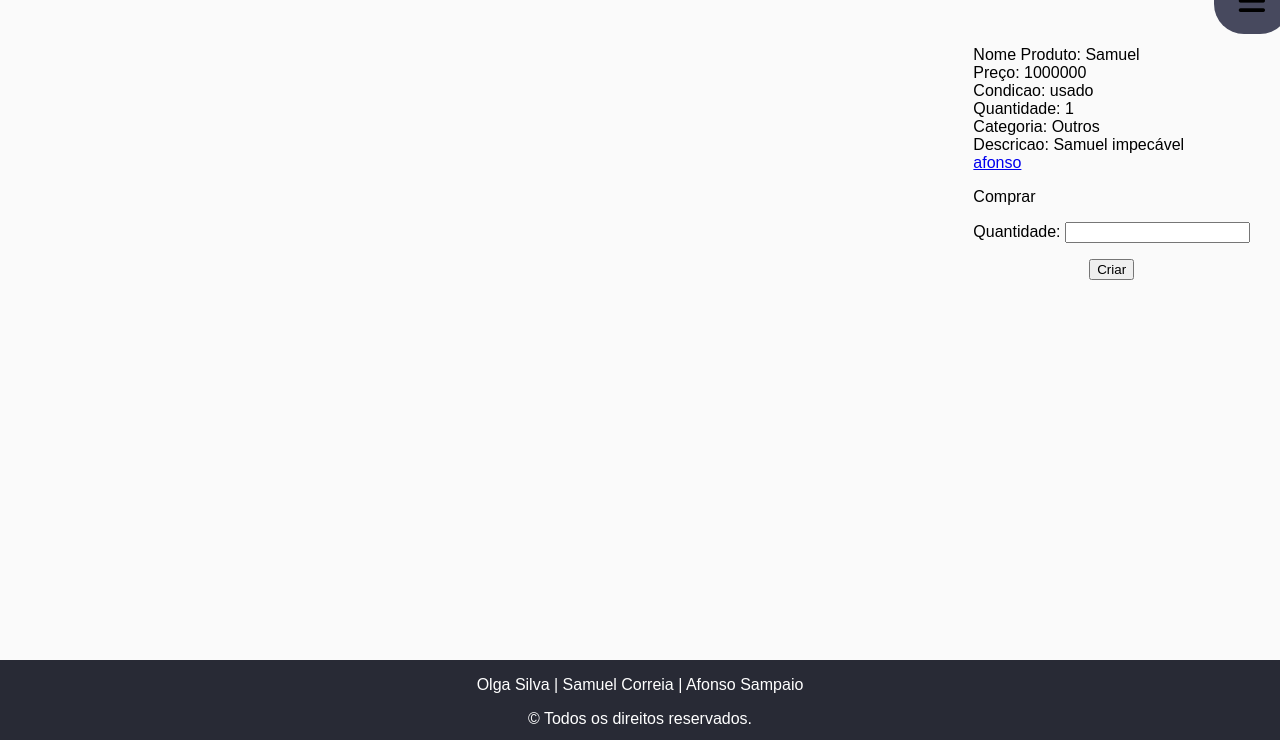
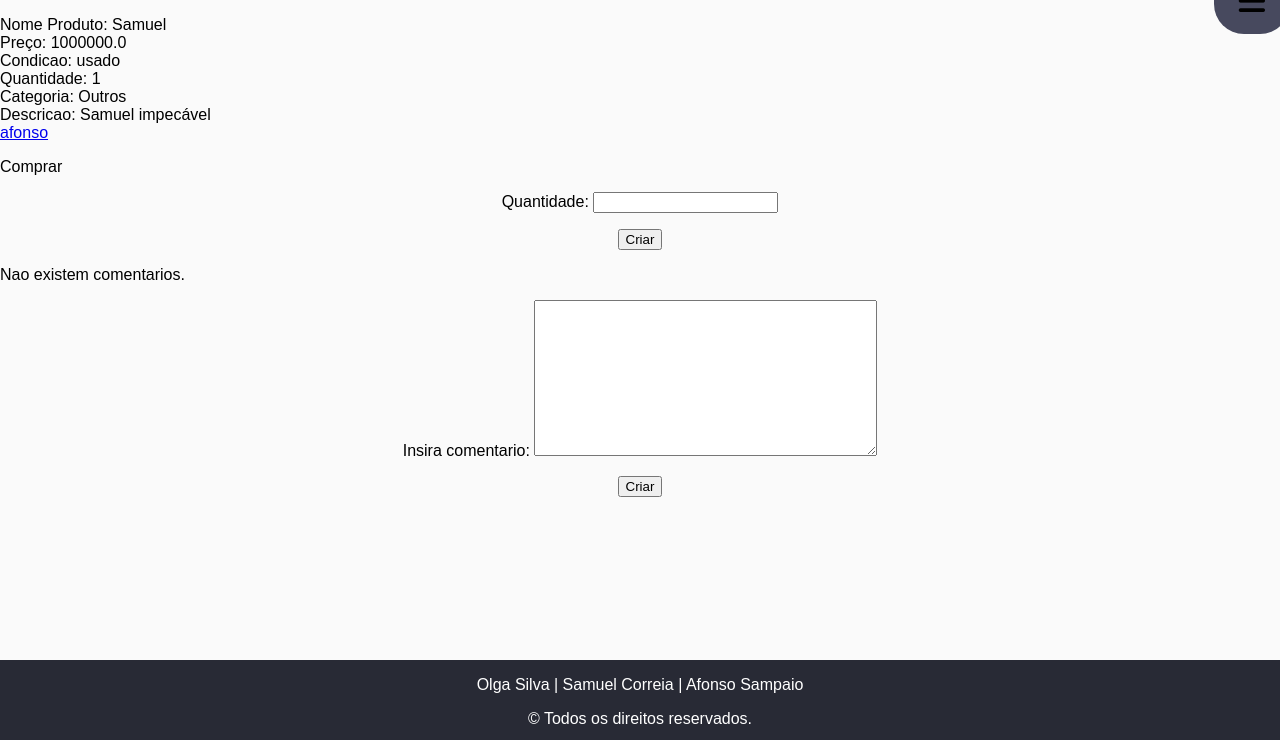
Before and after one commit to samuel0correia/ibuypr, a Django app: page /ibuy/produto/5 in a window 1280 px wide. Shown: the part 60-800 px from the top of the page. Run offline with Django 4.2, Linux system fonts and the light colour scheme; data comes from the database, SQL or seed files in the repository; some libraries are stand-ins or nearby versions.

Commit message:
implementaçao dos comentarios, e remover produto do carrinho (falta testar)

```diff
--- a/ibuypr/ibuy/forms.py
+++ b/ibuypr/ibuy/forms.py
@@ -1,5 +1,5 @@
 from django import forms
-from .models import Categoria, Produto
+from .models import Categoria, Produto, Comentario
 
 
 #class CategoriaForm(forms.ModelForm):
@@ -26,3 +26,11 @@ class ContaForm(forms.Form):
     cpassword = forms.CharField(label='Confirmar Password', widget=forms.PasswordInput())
     img_user = forms.FileField(label='Imagem de Utilizador',
                                widget=forms.FileInput(attrs={'accept': 'image/png, image/gif, image/jpeg'}))
+
+class ComentarioForm(forms.ModelForm):
+    class Meta:
+        model = Comentario
+        fields = ['texto']
+        labels = {
+            'texto': "Insira comentario"
+        }
--- a/ibuypr/ibuy/models.py
+++ b/ibuypr/ibuy/models.py
@@ -44,8 +44,6 @@ class Rating(models.Model):
 
 
 class Comentario(models.Model):
-    utilizador_fk = models.ForeignKey(User, on_delete=models.CASCADE)
-    produto_fk = models.ForeignKey(Produto, on_delete=models.CASCADE)
-    # os comentarios são para os produtos, right? - sim
+    user = models.ForeignKey(User, on_delete=models.CASCADE)
+    produto = models.ForeignKey(Produto, on_delete=models.CASCADE)
     texto = models.TextField()
-    # data
--- a/ibuypr/ibuy/templates/ibuy/index.html
+++ b/ibuypr/ibuy/templates/ibuy/index.html
@@ -43,6 +43,7 @@
                 <a href="{% url 'ibuy:loginuser' %}">LogIn</a>
                 <a href="{% url 'ibuy:criarproduto' %}">Criar Produto</a>
                 <a href="{% url 'ibuy:meusprodutos' %}">Meus Produtos</a>
+                <a href="{% url 'ibuy:index' %}">Home</a>
             </div>
         </section>
     </header>
--- a/ibuypr/ibuy/templates/ibuy/produto.html
+++ b/ibuypr/ibuy/templates/ibuy/produto.html
@@ -10,7 +10,6 @@
 <body>
 {% block content %}
 
-        <aside style="float:right; padding: 15px; margin: 15px">
     <p>
         Nome Produto: {{ produto.nome }} <br>
         Preço: {{ produto.preco }} <br>
@@ -29,6 +28,24 @@
         <input type="submit" value="Criar"/>
     </form>
 
+    {% if listacomentarios %}
+
+    {% for comentario in listacomentarios %}
+    <li>
+        From: {{ comentario.user }}
+        Texto: {{ comentario.texto }}
+    </li>
+    {% endfor %}
+    {% else %}
+    <p>Nao existem comentarios.</p>
+    {% endif %}
+
+    <form action="{% url 'ibuy:produto' produto.id %}" method="post">
+        {% csrf_token %}
+        {{ comentarioform.as_p }}
+        <input type="submit" value="Criar"/>
+    </form>
+
 
     <!--
     <section>
--- a/ibuypr/ibuy/urls.py
+++ b/ibuypr/ibuy/urls.py
@@ -21,7 +21,9 @@ urlpatterns = [
     path('carrinho', views.carrinho, name='carrinho'),
     path('produto/<int:produto_id>', views.produto, name='produto'),
     path('produto/<int:produto_id>/apagarproduto', views.apagarproduto, name='apagarproduto'),
-    path('updatecarrinho/<int:produto_id>', views.updatecarrinho, name='updatecarrinho')
+    path('updatecarrinho/<int:produto_id>', views.updatecarrinho, name='updatecarrinho'),
+    path('removercarrinho/<int:produto_id>', views.removercarrinho, name='removercarrinho'),
+    # path('adicionarcomentario/<int:produto_id>', views.adicionarcomentario, name='adicionarcomentario')
     # Geral
     # path('error', views.error, name='error'),
 
--- a/ibuypr/ibuy/views.py
+++ b/ibuypr/ibuy/views.py
@@ -5,8 +5,8 @@ from django.urls import reverse_lazy, reverse
 from django.contrib.auth.decorators import login_required
 from django.contrib.auth.models import User
 from django.core.files.storage import FileSystemStorage
-from .models import Utilizador, Produto, Categoria
-from .forms import ProdutoForm, ComprarProdutoForm, ContaForm
+from .models import Utilizador, Produto, Categoria, Comentario
+from .forms import ProdutoForm, ComprarProdutoForm, ContaForm, ComentarioForm
 
 
 def index(request):
@@ -88,16 +88,29 @@ def perfil(request, user_id):
 
 
 def produto(request, produto_id):
-    produto = get_object_or_404(Produto, pk=produto_id)
-    user = get_object_or_404(User, pk=produto.user_id)
-    context = {
-        'nome_user': user.username,
-        'produto': produto,
-        'form': ComprarProdutoForm
-    }
-    return render(request, 'ibuy/produto.html', context)
+    # fazer aqui ou noutra view
+    if request.method == 'POST':
+        print("entrei no post")
+        texto = request.POST['texto']
+        produto = get_object_or_404(Produto, pk=produto_id)
+        comentario = Comentario(user=request.user, produto=produto, texto=texto)
+        comentario.save()
+        print(comentario.texto)
+        return HttpResponseRedirect(reverse('ibuy:produto', args=(produto_id,)))
+    else:
+        produto = get_object_or_404(Produto, pk=produto_id)
+        user = get_object_or_404(User, pk=produto.user_id)
+        listacomentarios = Comentario.objects.filter(produto_id = produto_id)
+        context = {
+            'listacomentarios': listacomentarios,
+            'nome_user': user.username,
+            'produto': produto,
+            'form': ComprarProdutoForm,
+            'comentarioform': ComentarioForm,
+        }
+        return render(request, 'ibuy/produto.html', context)
 
-
+# fazer com que o utilizador tambem possa incrementar a quantidade no carrinho
 def carrinho(request):
     if 'carrinho' in request.session and request.session['carrinho']:
         lista = request.session['carrinho']
@@ -108,7 +121,6 @@ def carrinho(request):
             produto = get_object_or_404(Produto, pk=produto_id)
             quantidade = i[1]
             item = (produto, quantidade)
-            # print(item)
             lista_carrinho_nova.append(item)
 
         context = {
@@ -178,12 +190,7 @@ def updatecarrinho(request, produto_id):
         if produto.quantidade < int(quantidade) or int(quantidade) <= 0:
             # enviar mensagem de erro
             print("quantidade invalida")
-            context = {
-                'nome_user': user.username,
-                'produto': produto,
-                'form': ComprarProdutoForm
-            }
-            return render(request, 'ibuy/produto.html', context) # no link fica update carrinho, como mudar?
+            return HttpResponseRedirect(reverse('ibuy:produto', args=(produto_id,)))
 
         # no caso de adicionar o primeiro produto ao carrinho
         if not 'carrinho' in request.session or not request.session['carrinho']:
@@ -197,17 +204,16 @@ def updatecarrinho(request, produto_id):
         lista_carrinho = request.session['carrinho']
         item = (produto_id, quantidade)
 
-        # se ja existir o produto no carrinho
+
         for i in lista_carrinho:
+
+            # se ja existir o produto no carrinho
             if (i[0] == item[0]):
                 print("erro ja existe")
-                context = {
-                    'nome_user': user.username,
-                    'produto': produto,
-                    'form': ComprarProdutoForm
-                }
                 request.session['carrinho'] = lista_carrinho
-                return render(request, 'ibuy/produto.html', context) # no link fica update carrinho, como mudar?
+                return HttpResponseRedirect(reverse('ibuy:produto', args=(produto_id,)))
+
+            # se nao existir
             else:
                 lista_carrinho.append(item)
                 request.session['carrinho'] = lista_carrinho
@@ -216,7 +222,17 @@ def updatecarrinho(request, produto_id):
 
 # remove um produto do carrinho
 def removercarrinho(request, produto_id):
-    return HttpResponseRedirect(reverse('ibuy:carrinho'))
+    if 'carrinho' in request.session and request.session['carrinho']:
+        lista_carrinho = request.session['carrinho']
+        for item in lista_carrinho:
+            if int(item[0]) == produto_id:
+                lista_carrinho.remove(item)
+        return HttpResponseRedirect(reverse('ibuy:carrinho'))
+
+
+
+
+
 
 # session[carrinho] = lista
 # lista = {
```
Also changed, not shown: ibuypr/db.sqlite3, ibuypr/ibuy/migrations/0009_rename_produto_fk_comentario_produto_and_more.py (added). Lines whose indentation alone changed are shown as unchanged.
